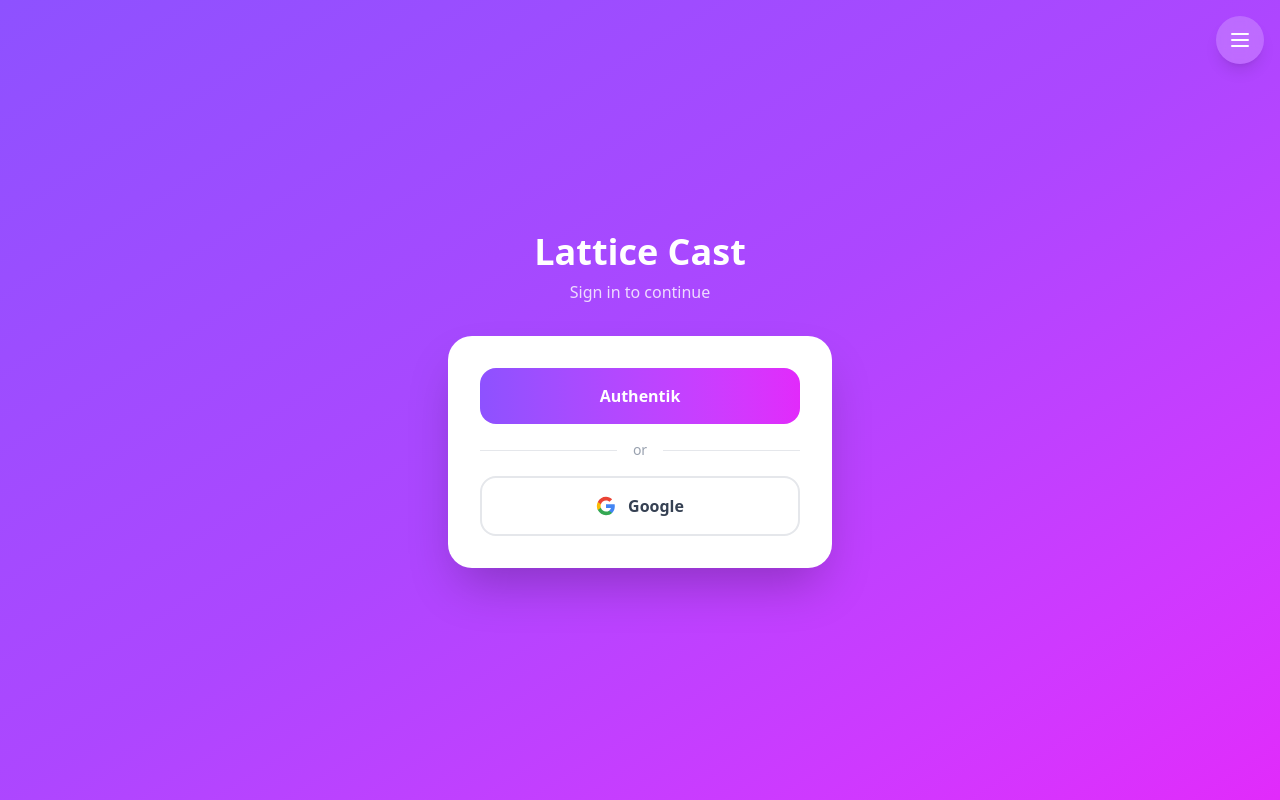
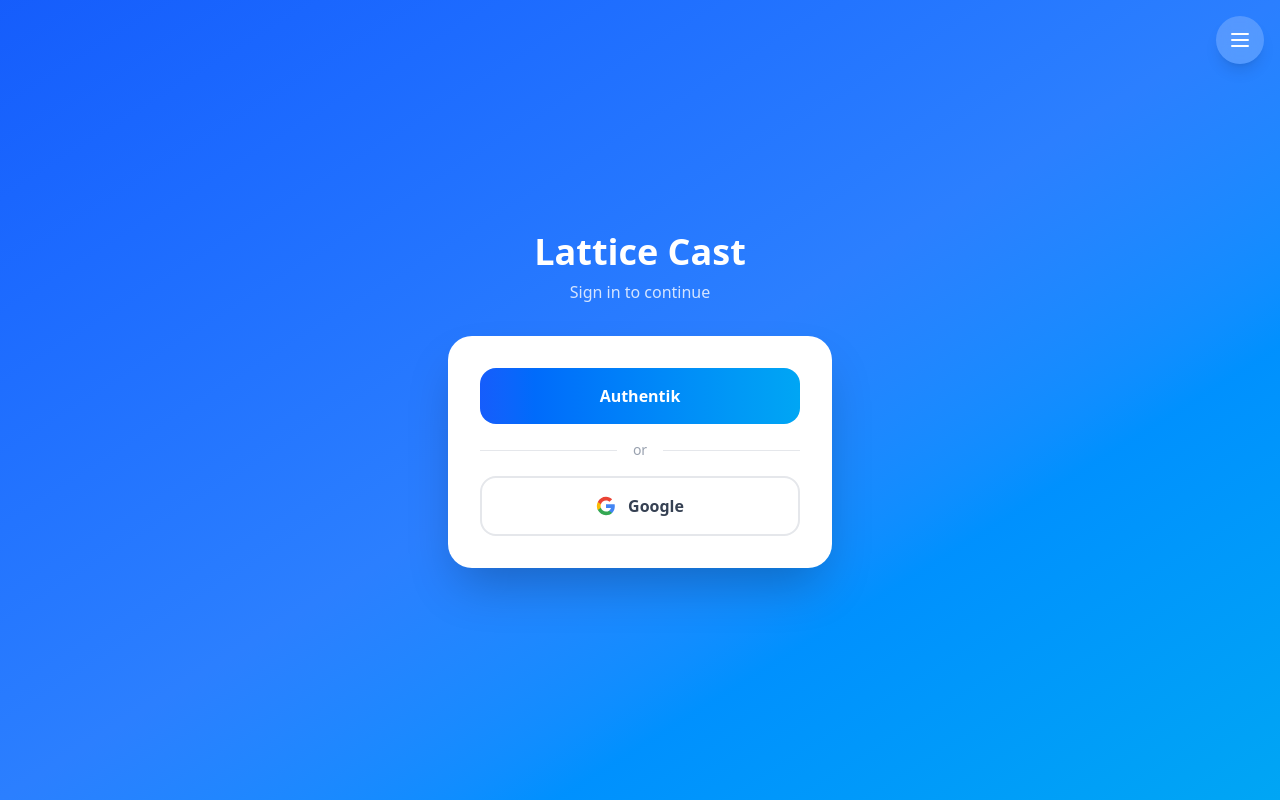
Before and after one commit to LatticeCast/LatticeCast, a SvelteKit app in the folder frontend/: page /login in a window 1280 px wide. Built offline with nearby package versions, Linux system fonts and the light colour scheme; no server answers.

Commit message:
ticket: retheme login page from purple to blue/white

```diff
--- a/frontend/src/routes/login/+page.svelte
+++ b/frontend/src/routes/login/+page.svelte
@@ -40,7 +40,7 @@
 </script>
 
 <div
-	class="flex min-h-screen items-center justify-center bg-linear-to-br from-violet-500 via-purple-500 to-fuchsia-500 p-4"
+	class="flex min-h-screen items-center justify-center bg-linear-to-br from-blue-600 via-blue-500 to-sky-500 p-4"
 >
 	<div class="mx-auto w-full max-w-sm">
 		<div class="mb-8 text-center">
@@ -59,7 +59,7 @@
 						data-testid="login-userid"
 						disabled={loggingIn}
 						onkeydown={(e) => e.key === 'Enter' && simpleLogin()}
-						class="w-full rounded-2xl border-2 border-gray-200 bg-gray-50 px-4 py-4 text-center text-lg text-gray-800 placeholder-gray-400 focus:border-purple-400 focus:outline-none disabled:opacity-50"
+						class="w-full rounded-2xl border-2 border-gray-200 bg-gray-50 px-4 py-4 text-center text-lg text-gray-800 placeholder-gray-400 focus:border-blue-500 focus:outline-none disabled:opacity-50"
 					/>
 					{#if loginError}
 						<p class="text-center text-sm text-red-500">{loginError}</p>
@@ -68,7 +68,7 @@
 						onclick={simpleLogin}
 						data-testid="login-start"
 						disabled={!userId.trim() || loggingIn}
-						class="w-full rounded-2xl bg-linear-to-r from-violet-500 to-fuchsia-500 px-4 py-4 font-semibold text-white transition hover:shadow-lg disabled:cursor-not-allowed disabled:opacity-40"
+						class="w-full rounded-2xl bg-linear-to-r from-blue-600 to-sky-500 px-4 py-4 font-semibold text-white transition hover:shadow-lg disabled:cursor-not-allowed disabled:opacity-40"
 					>
 						{loggingIn ? 'Connecting...' : 'Start'}
 					</button>
@@ -81,7 +81,7 @@
 					<button
 						onclick={() => startLogin('authentik')}
 						data-testid="login-authentik"
-						class="flex w-full items-center justify-center gap-3 rounded-2xl bg-linear-to-r from-violet-500 to-fuchsia-500 px-4 py-4 font-semibold text-white transition hover:shadow-lg"
+						class="flex w-full items-center justify-center gap-3 rounded-2xl bg-linear-to-r from-blue-600 to-sky-500 px-4 py-4 font-semibold text-white transition hover:shadow-lg"
 					>
 						Authentik
 					</button>
```
